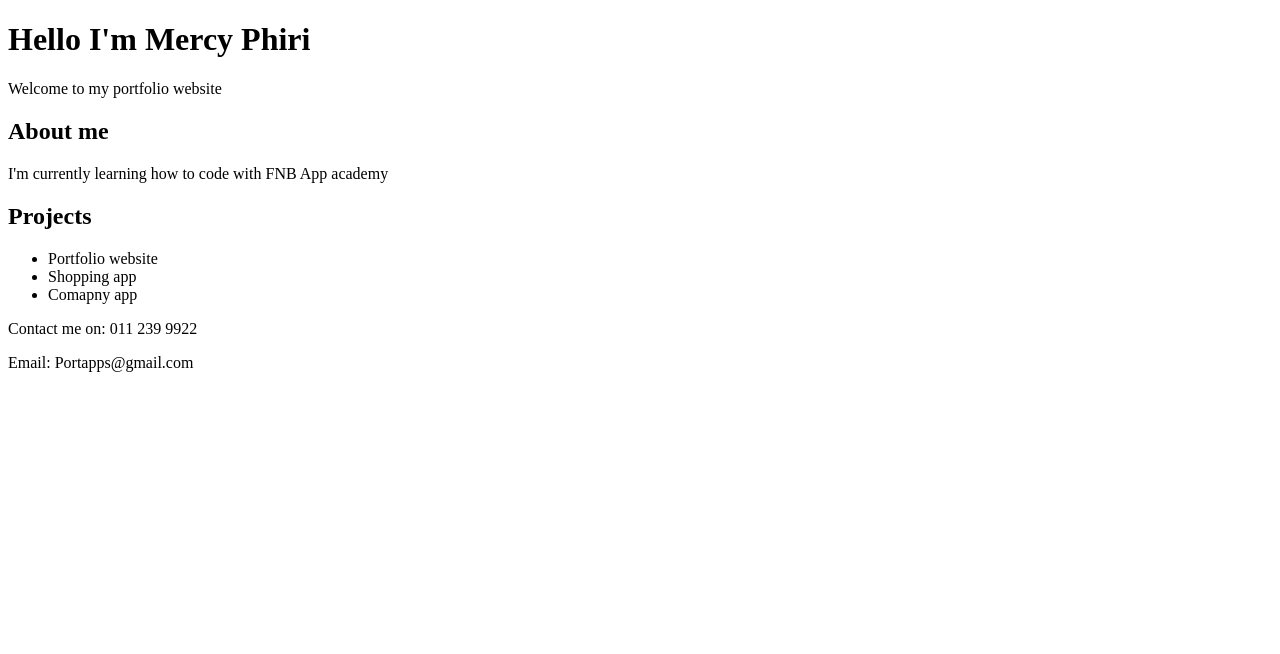
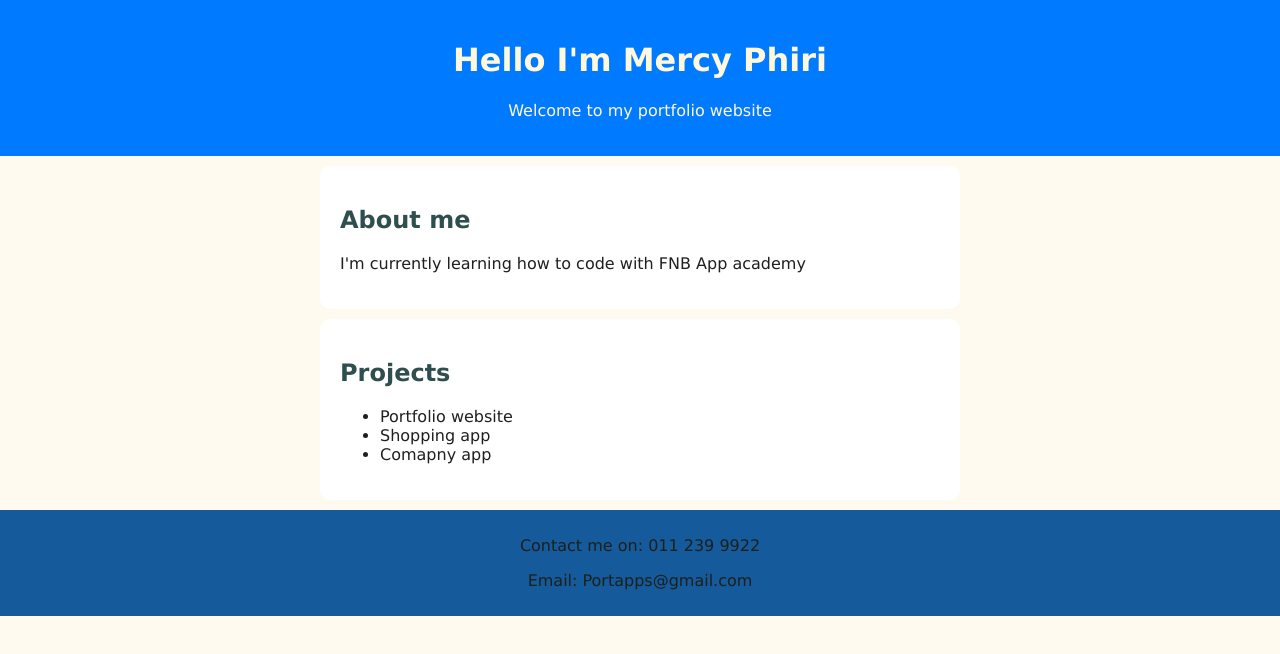
Before and after one commit to Mercy0327/Portfolio-websites, a plain HTML site: page index.html in a window 1280 px wide. Drawn offline with Linux system fonts and the light colour scheme.

Commit message:
added some styling to my portfolio website

```diff
--- a/index.html
+++ b/index.html
@@ -4,6 +4,7 @@
     <meta charset="UTF-8">
     <meta name="viewport" content="width=device-width, initial-scale=1.0">
     <title>Mercy Phiri - Portfolio</title>
+    <link rel="stylesheet" href="style.css">
 </head>
 <body>
     <header>
--- a/style.css
+++ b/style.css
@@ -0,0 +1,31 @@
+body{
+    font-family: Verdana, Geneva, Tahoma, sans-serif;
+    background: floralwhite;
+    color: rgb(29, 32, 29);
+    margin: 0;
+    padding: 0;
+}
+header{
+    background: #007bff;
+    color: cornsilk;
+    padding: 20px;
+    text-align: center;
+}
+
+section{
+    padding: 20px;
+    margin: 10px auto;
+    max-width: 600px;
+    background: white;
+    border-radius: 10px;
+    box-shadow: 0 2px 5px rgba(0,0,0,0,1)
+}
+h2{
+    color: darkslategray;
+}
+
+footer{
+    text-align: center;
+    padding: 10px;
+    background: rgb(21, 90, 155);
+}
```
